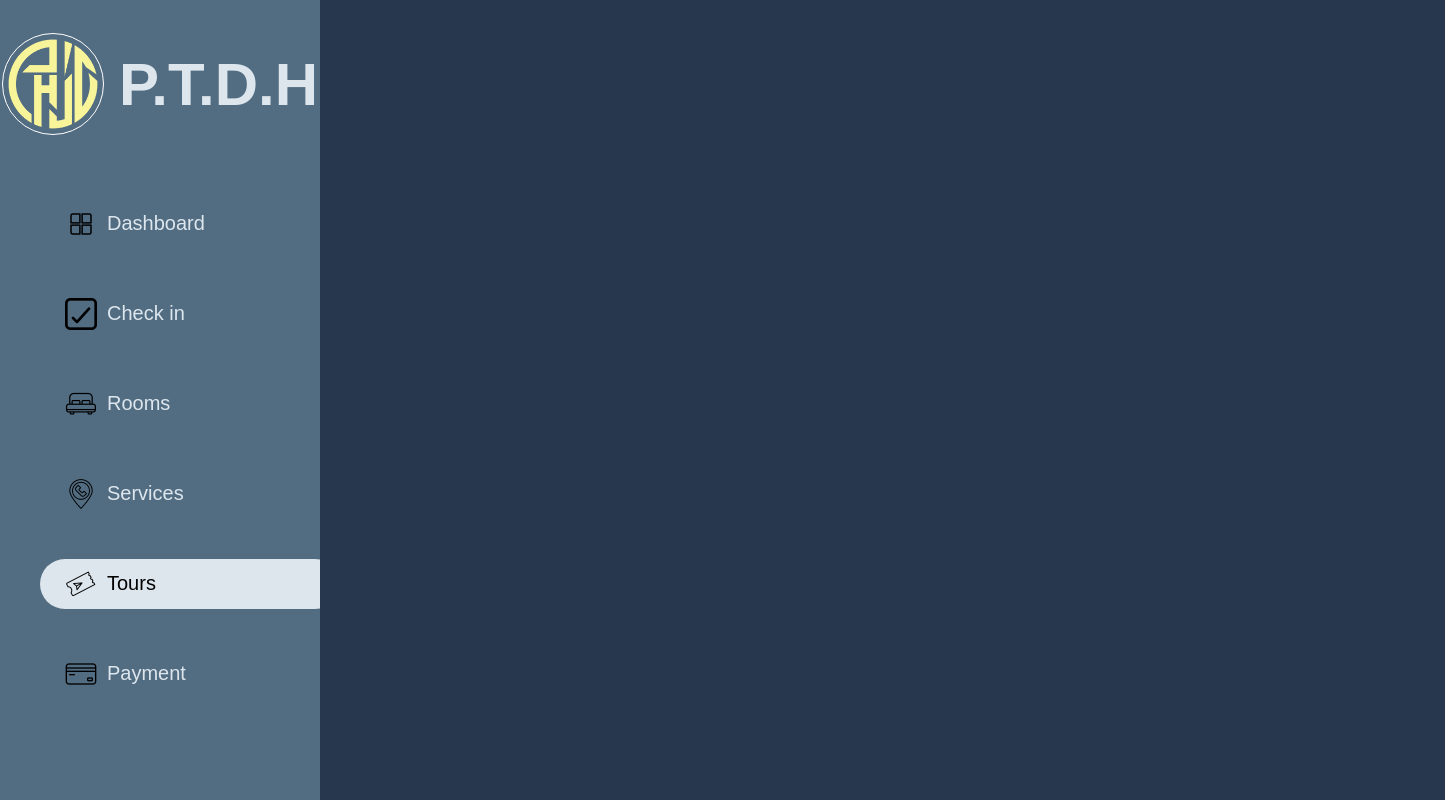
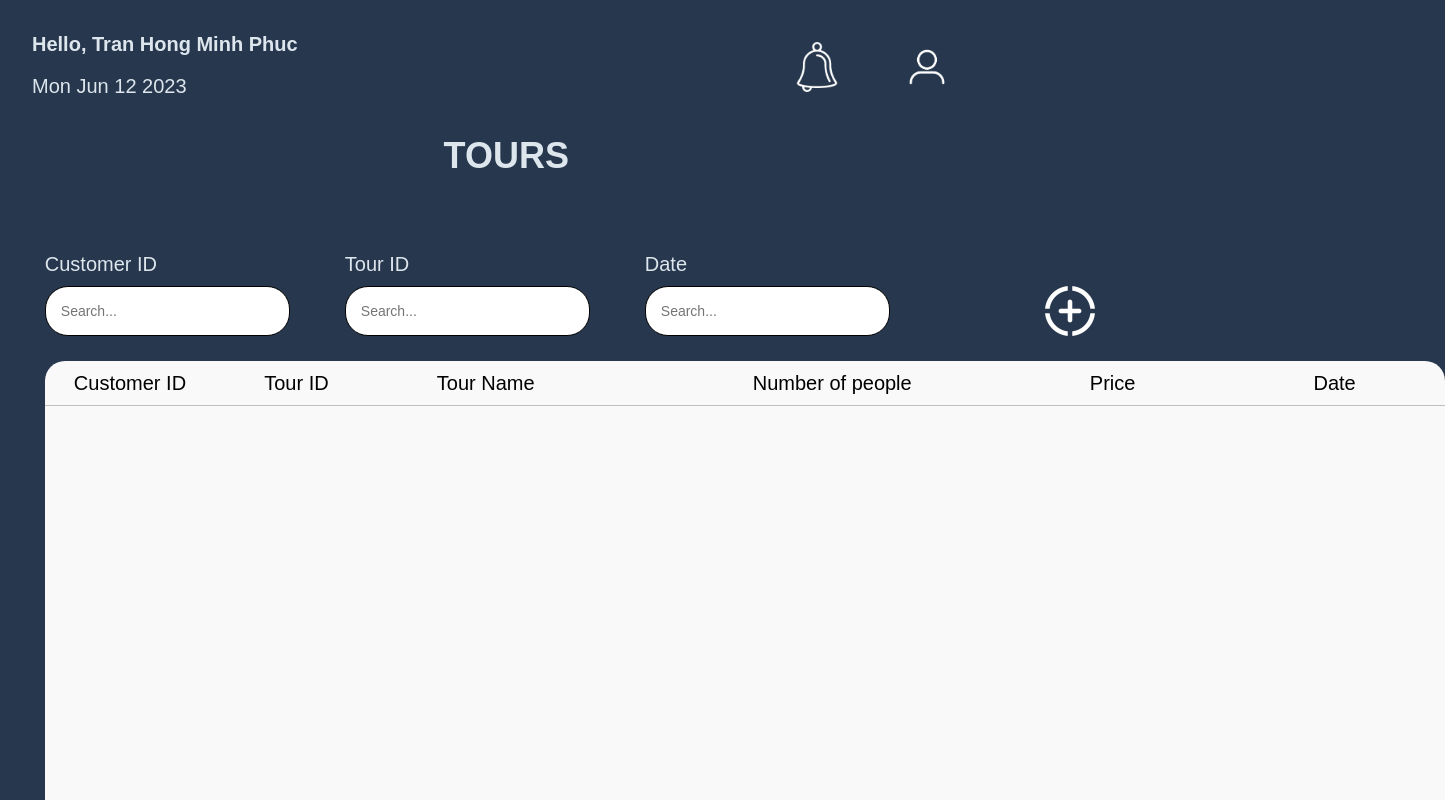
Before and after one commit to PhucJosehp/PTTK, a React (Create React App) app in the folder frontend/: page /Tours in a window 1280 px wide. Shown: the top 800 px of the page, 1445 px wide, since content can reach past the window. Built offline with nearby package versions, Linux system fonts and the light colour scheme.

Commit message:
add tour

```diff
--- a/frontend/src/screens/Tours.js
+++ b/frontend/src/screens/Tours.js
@@ -1,12 +1,38 @@
 import React from "react";
 import "../scss/screen.scss";
 import Sidebar from "../components/Sidebar";
+import Searchbar from "../components/Searchbar";
+import Showinf from "../components/Showinf";
+import add from "../assets/icon/Add.png";
 
 const Tours = () => {
   return (
-    <div>
+    <div className="services">
       <Sidebar />
-      Tours
+      <div className="services__view">
+        <Showinf name="TOURS" />
+        <div className="services__view__search-area">
+          <Searchbar name="Customer ID" />
+          <Searchbar name="Tour ID" />
+          <Searchbar name="Date" />
+          <img
+            src={add}
+            alt="addi-icon"
+            className="services__view__search-area__icon icon"
+          />
+        </div>
+
+        <div className="services__view__showdata">
+          <ul className="services__view__showdata__title">
+            <li style={{ marginLeft: -60 }}>Customer ID</li>
+            <li style={{ marginLeft: -100 }}>Tour ID</li>
+            <li style={{ marginLeft: -70 }}>Tour Name</li>
+            <li style={{ marginLeft: 40 }}>Number of people</li>
+            <li>Price</li>
+            <li>Date</li>
+          </ul>
+        </div>
+      </div>
     </div>
   );
 };
```
